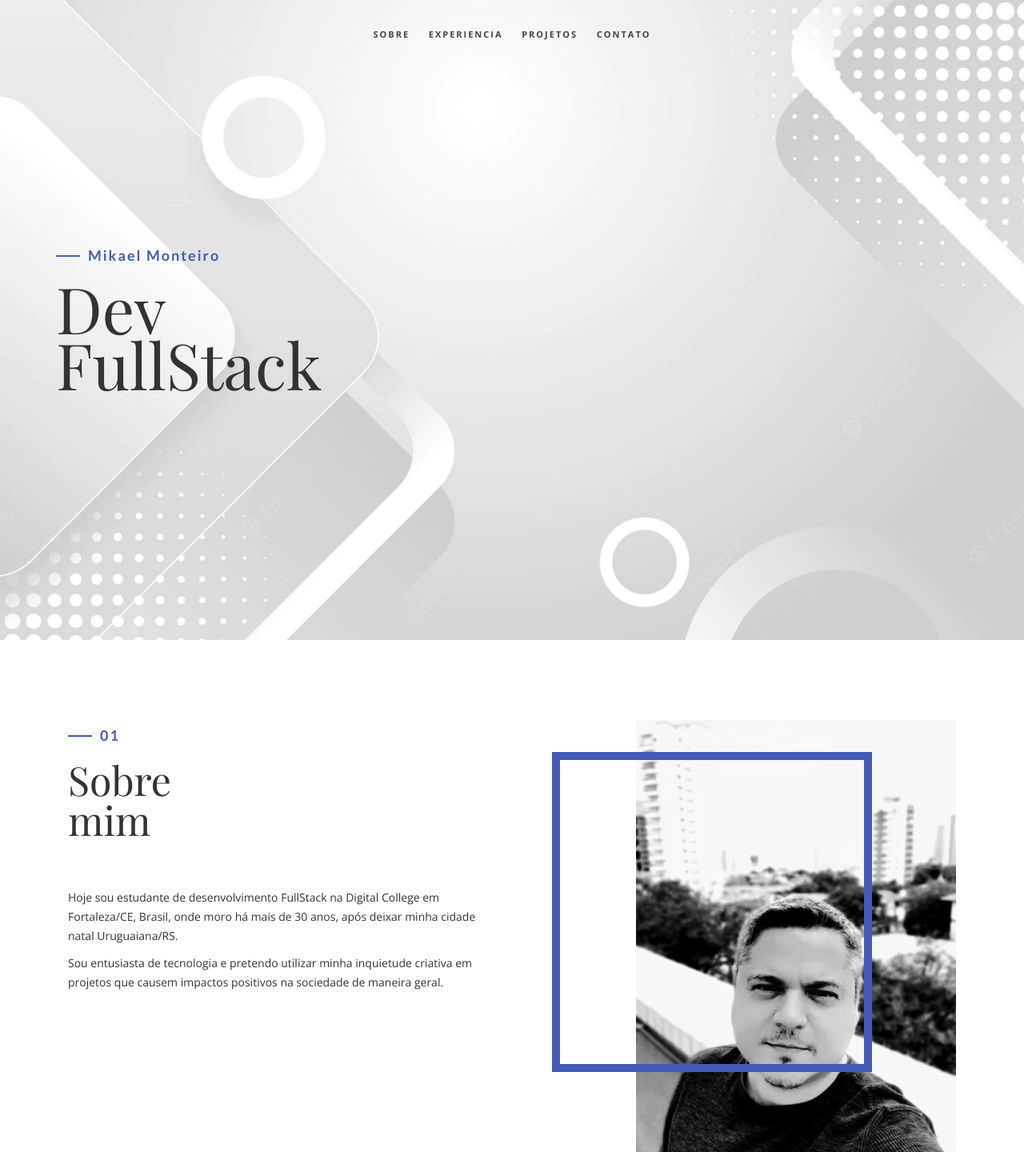
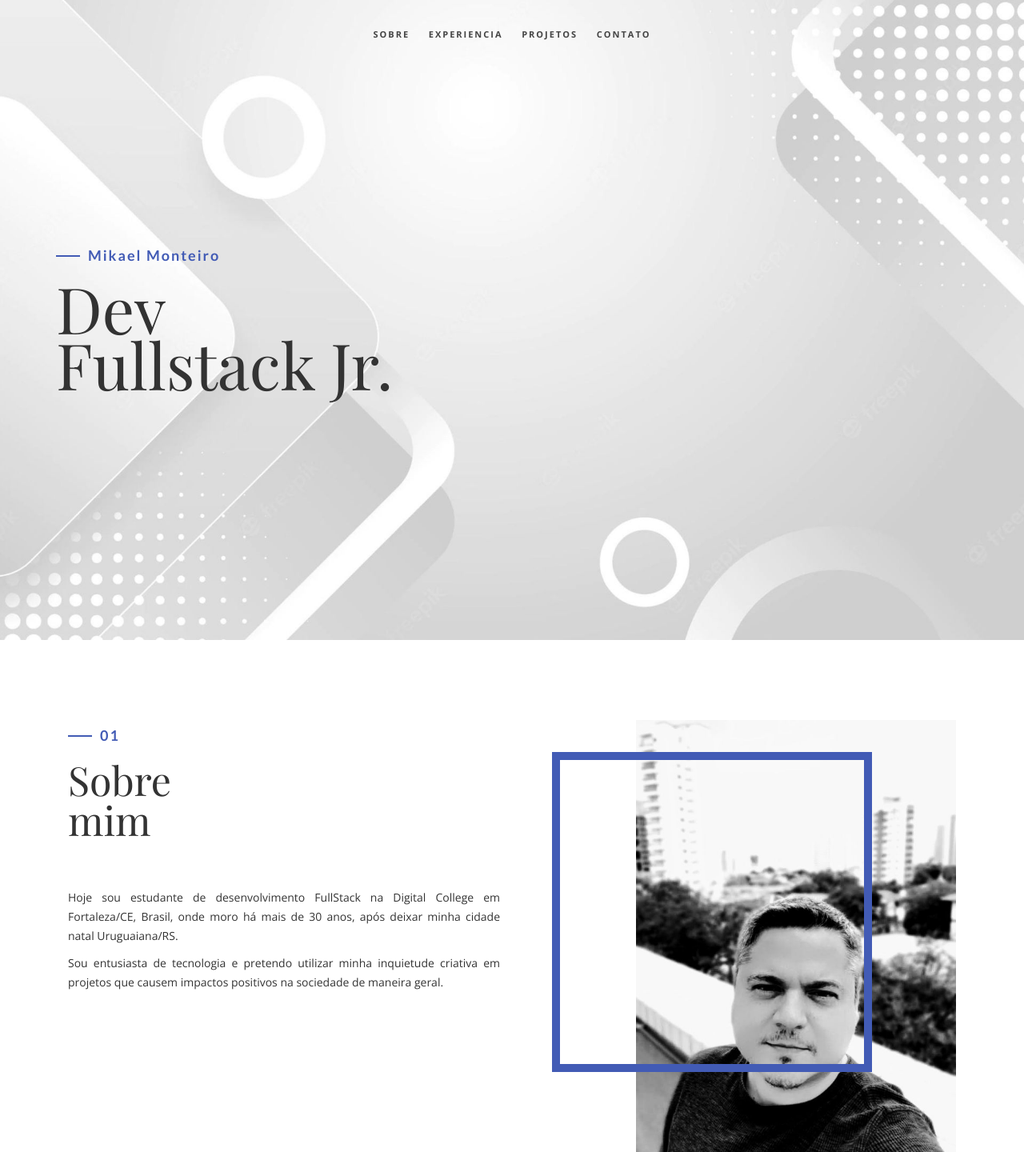
Before and after one commit to mikaelmonteirodev/mikaelmonteiro, a plain HTML site: page index.html in a window 1280 px wide. Shown: the top 1440 px of the page at 80% size. Drawn offline with nearby package versions, Linux system fonts and the light colour scheme; files whose address does not match are found by name; a web font is replaced by a local one.

Commit message:
feat: lang and style

```diff
--- a/index.html
+++ b/index.html
@@ -1,5 +1,5 @@
 <!DOCTYPE html>
-<html lang="en">
+<html lang="pt-BR">
 
 <head>
     <meta charset="utf-8">
@@ -54,7 +54,7 @@
             <div class="disply-table">
                 <div class="table-cell" data-aos="fade-up" data-aos-delay="0">
                     <h4>Mikael Monteiro</h4>
-                    <h1>Dev<br/> FullStack</h1>
+                    <h1>Dev<br/> Fullstack Jr.</h1>
                 </div>
             </div>
         </div>
@@ -68,9 +68,9 @@
                 <h4>01</h4>
                 <h1 class="size-50">Sobre <br /> mim</h1>
                 <div class="h-50"></div>
-                <p>Hoje sou estudante de desenvolvimento FullStack na Digital College em Fortaleza/CE, Brasil, onde moro há
+                <p align="justify">Hoje sou estudante de desenvolvimento FullStack na Digital College em Fortaleza/CE, Brasil, onde moro há
                     mais de 30 anos, após deixar minha cidade natal Uruguaiana/RS.</p>
-                <p>Sou entusiasta de tecnologia e pretendo utilizar minha inquietude criativa em projetos que causem
+                <p align="justify">Sou entusiasta de tecnologia e pretendo utilizar minha inquietude criativa em projetos que causem
                     impactos positivos na sociedade de maneira geral.</p>
                 <!-- <div class="h-50"></div> <img src="img/Signature.svg" width="230" alt="" /> -->
                 <div class="h-50"></div>
```
